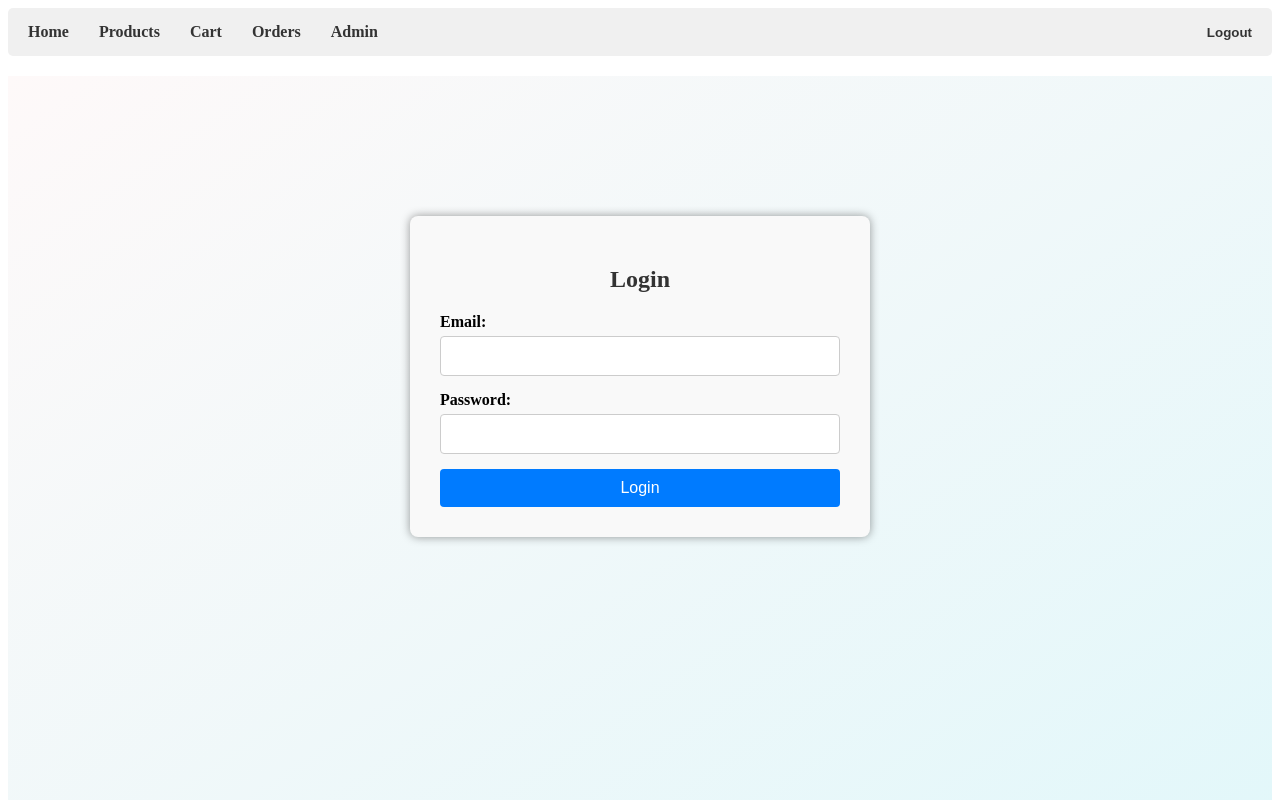
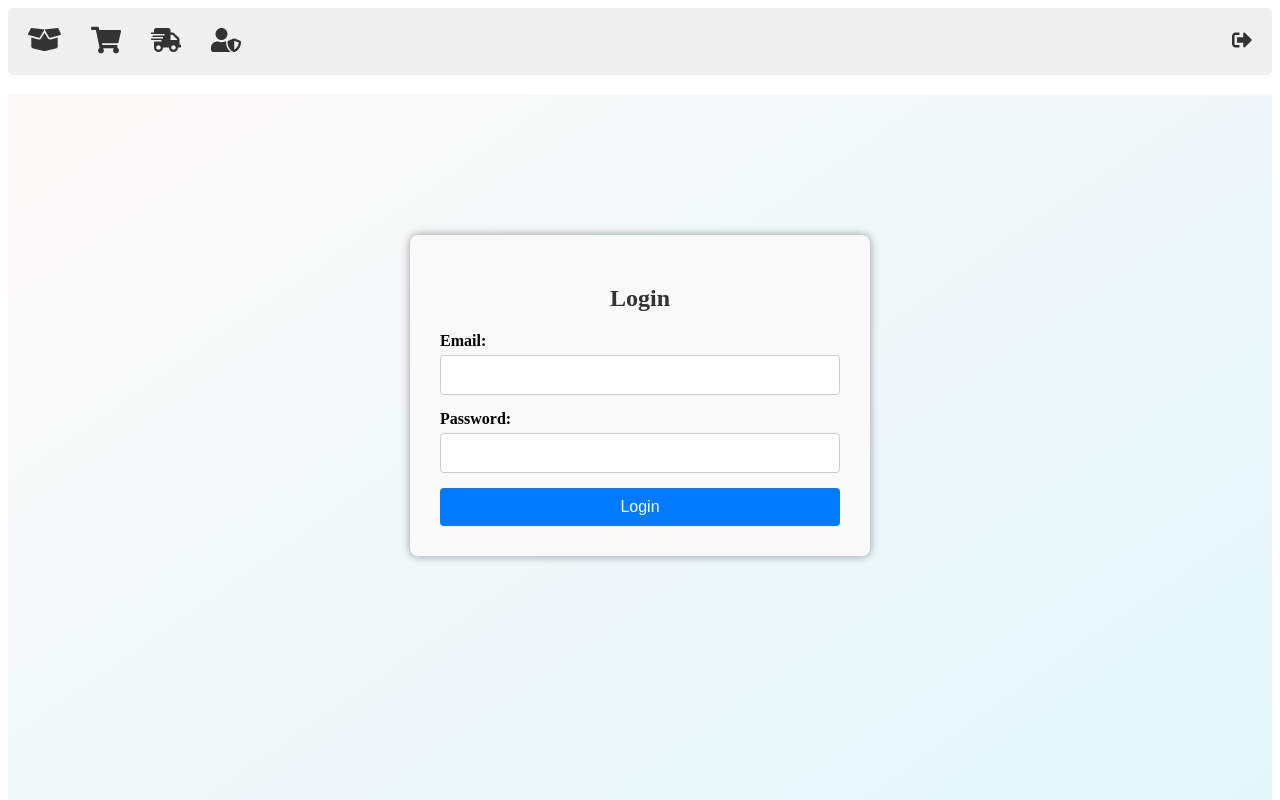
Before and after one commit to LALITH-MOHAN/react, a React (Vite) app in the folder Shopping/: page /login in a window 1280 px wide. Shown: the top 800 px of the page. Built offline with nearby package versions, Linux system fonts and the light colour scheme; no server answers; sample sign-in values are in the browser's storage.

Commit message:
added icons in the NAVBAR

```diff
--- a/Shopping/package.json
+++ b/Shopping/package.json
@@ -13,6 +13,7 @@
     "react": "^19.1.0",
     "react-dom": "^19.1.0",
     "react-error-boundary": "^6.0.0",
+    "react-icons": "^5.5.0",
     "react-router-dom": "^6.30.1"
   },
   "devDependencies": {
--- a/Shopping/src/AppRouter.jsx
+++ b/Shopping/src/AppRouter.jsx
@@ -3,6 +3,7 @@ import { Suspense, lazy } from 'react';
 import PrivateRoute from './components/PrivateRoute';
 import { useAuth } from './context/AuthContext';
 import './styles/NavBar.css';
+import {FaBoxOpen,FaShoppingCart,FaShippingFast,  FaUserShield,FaSignOutAlt,FaSignInAlt,FaUserPlus} from "react-icons/fa";
 
 // Lazy loaded components
 const HomePage = lazy(() => import('./pages/HomePage'));
@@ -11,7 +12,7 @@ const CartPage = lazy(() => import('./pages/CartPage'));
 const LoginPage = lazy(() => import('./pages/LoginPage'));
 const RegisterPage = lazy(() => import('./pages/RegisterPage'));
 const AdminPage = lazy(() => import('./pages/AdminPage'));
-const OrdersPage = lazy(() => import('./pages/OrdersPage')); // Add this
+const OrdersPage = lazy(() => import('./pages/OrdersPage'));
 
 function AppRouter() {
   const { user, logout } = useAuth();
@@ -19,52 +20,52 @@ function AppRouter() {
   return (
     <BrowserRouter>
        <nav className="navbar">
-        <Link to="/" className="nav-link">Home</Link>
-        <Link to="/product" className="nav-link">Products</Link>
-        <Link to="/cart" className="nav-link">Cart</Link>
-
-        {user && ( // Add orders link for logged-in users
-          <Link to="/orders" className="nav-link">Orders</Link>
+      <Link to="/" className="nav-link" title="Products">
+        <FaBoxOpen size={33} />
+      </Link>
+      <Link to="/cart" className="nav-link" title="My-Cart">
+        <FaShoppingCart size={30} />
+      </Link>
+      {user && (
+        <Link to="/orders" className="nav-link" title="Orders">
+          <FaShippingFast size={30} />
+        </Link>
       )}
-
-        {user?.role === 'admin' && (
-          <Link to="/admin" className="nav-link">Admin</Link>
+      {user?.role === "admin" && (
+        <Link to="/admin" className="nav-link" title="Admin-Page">  {/*ADIM ONLY CAN ACCESS*/}
+          <FaUserShield size={30} />
+        </Link>
       )}
-
       {user ? (
-          <button
-            onClick={logout}
-            className="logout-btn"
-          >
-            Logout
+        <button onClick={logout} className="logout-btn" title="Logout">
+          <FaSignOutAlt size={20} /> {/*IF USER IS LOGGED IN*/}
         </button>
       ) : (
-          <div className="auth-links">
-            <Link to="/login" className="nav-link" id='login'>Login</Link>
-            <Link to="/register" className="nav-link" id='register'>Register</Link>
-          </div>
-        )}
+        <div className="auth-links"> {/*IF USER NOT LOGGED IN*/}
+          <Link to="/login" className="nav-link" id="login" title="Login">
+            <FaSignInAlt size={25} />
+          </Link>
+          <Link to="/register" className="nav-link" id="register" title="Register">
+            <FaUserPlus size={30} />
+          </Link>
+        </div> )}
     </nav>
       <Suspense fallback={<h1>LOADING.....</h1>}>
         <Routes>
-          <Route path="/" element={<HomePage />} />
+          <Route path="/" element={<ProductPage />} />
           <Route path="/product" element={<ProductPage />} />
           <Route path="/cart" element={<CartPage />} />
           <Route path="/login" element={<LoginPage />} />
           <Route path="/register" element={<RegisterPage />} />
-          <Route path="/orders" element={ // Add orders route
+          <Route path="/orders" element={
             <PrivateRoute>
               <OrdersPage />
             </PrivateRoute>
           } />
-          <Route
-            path="/admin"
-            element={
-              <PrivateRoute requiredRole="admin">
+          <Route path="/admin" element={<PrivateRoute requiredRole="admin">
               <AdminPage />
               </PrivateRoute>
-            }
-          />
+            }/>
         </Routes>
       </Suspense>
     </BrowserRouter>
```
Also changed, not shown: 1 other file (tests, documents, lock files or other folders). Lines whose indentation alone changed are shown as unchanged.
